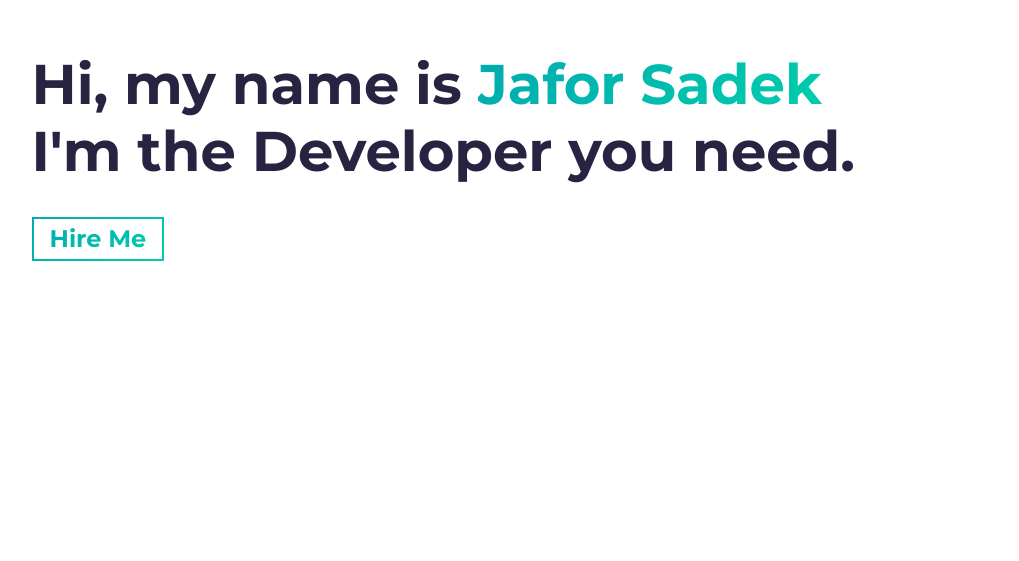
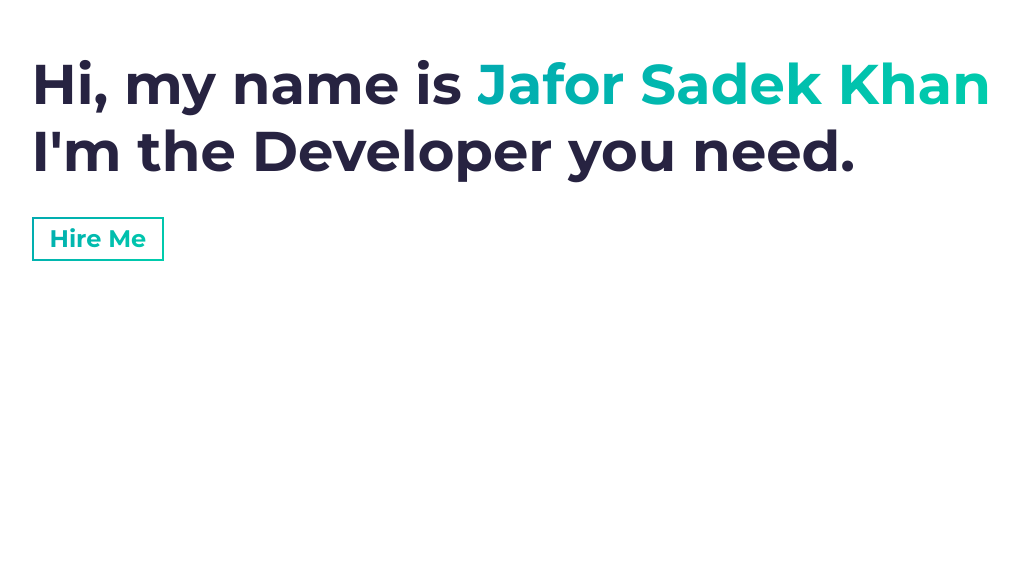
Before and after one commit to MD-Jafor-Sadek-Khan/My-Portfolio-master, a website built with Parcel: page src/index.html in a window 1280 px wide. Shown: the part 239-800 px from the top of the page, without its empty margins (46-1065 px from the left). Built offline with nearby package versions, Linux system fonts and the light colour scheme.

Commit message:
test for netlify

```diff
--- a/src/index.html
+++ b/src/index.html
@@ -42,7 +42,7 @@
   <section id="hero" class="jumbotron">
     <div class="container">
       <h1 class="hero-title load-hidden">
-        Hi, my name is <span class="text-color-main">Jafor Sadek</span>
+        Hi, my name is <span class="text-color-main">Jafor Sadek Khan</span>
         <br />
         I'm the Developer you need.
       </h1>
```
